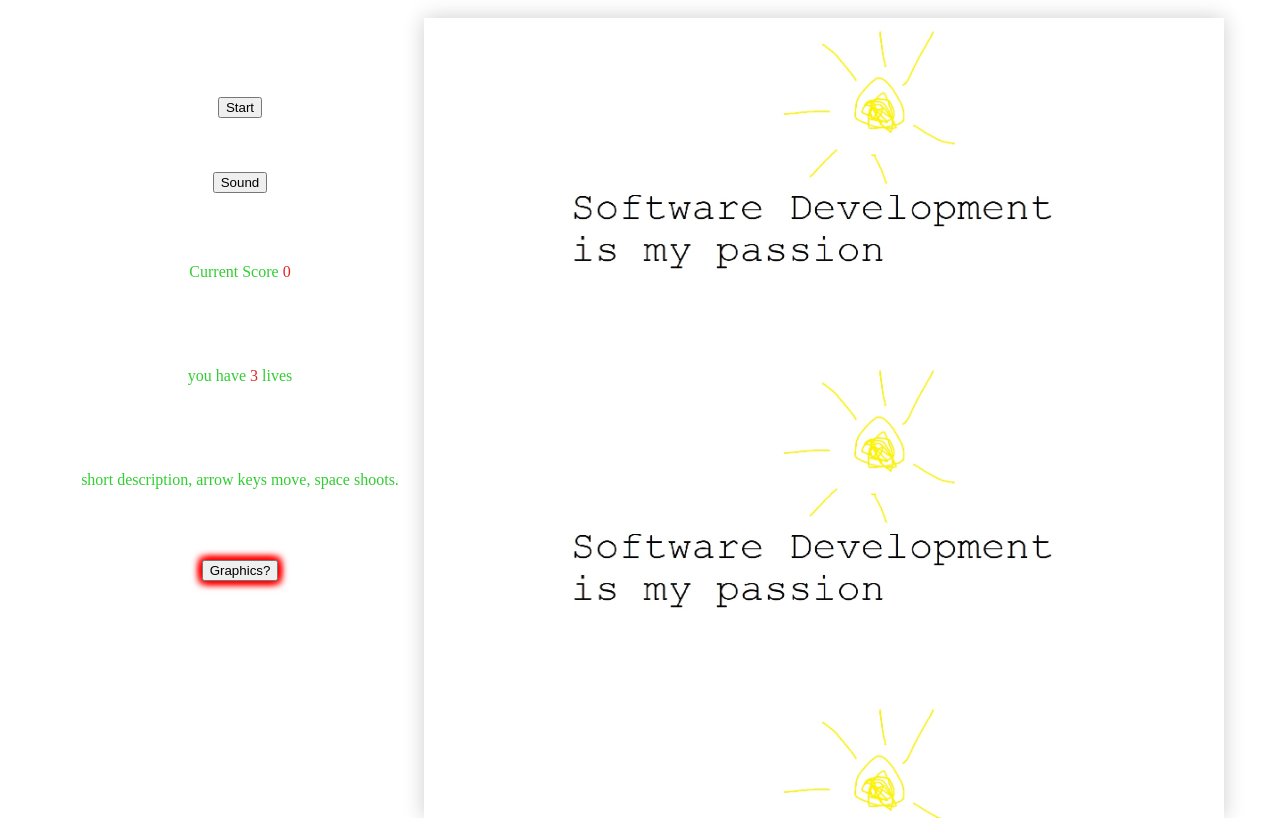
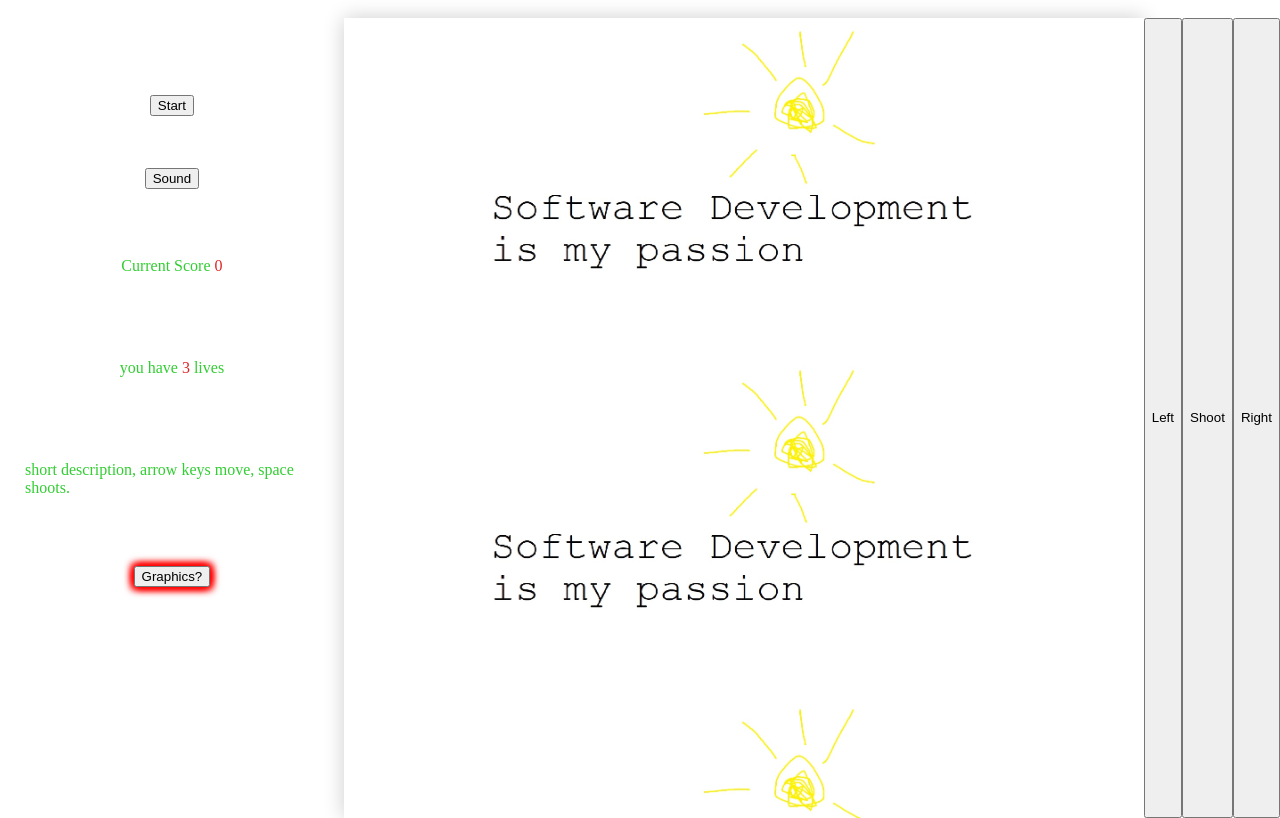
Before and after one commit to CodebyJet/ga-project-1, a website: page index.html in a window 1280 px wide. Shown: the part 102-920 px from the top of the page. Drawn offline with Linux system fonts and the light colour scheme.

Commit message:
adding modile controls

```diff
--- a/index.html
+++ b/index.html
@@ -31,6 +31,9 @@
   <div class="grid-wrapper">
     <div class="grid"></div>
   </div>
+  <button class="leftBtn">Left</button>
+  <button class="spaceBtn">Shoot</button>
+  <button class="rightBtn">Right</button>
   </div>
 </body>
 </html>
--- a/package.json
+++ b/package.json
@@ -4,7 +4,7 @@
   "description": "",
   "main": "index.js",
   "scripts": {
-    "start": "node index.html"
+    "start": "explorer index.html"
   },
   "repository": {
     "type": "git",
--- a/scripts/app.js
+++ b/scripts/app.js
@@ -550,6 +550,8 @@ function storeScore() {
     }
   }
 }
+
+//resets the game
 function resetStats() {
   gameScaling = 1000;
   aliensCanShoot = false;
```
